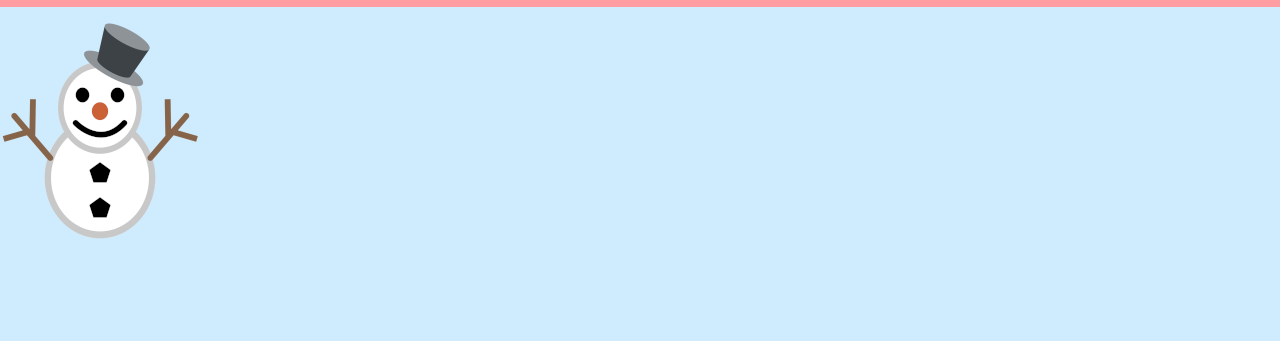
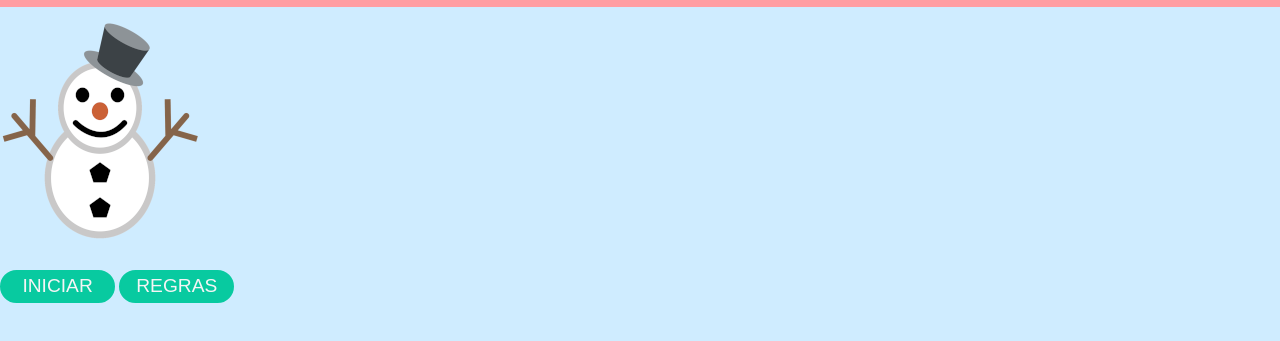
Before and after one commit to caiquebrenneck/segundochallange-alura, a plain HTML site: page index.html in a window 1280 px wide. Shown: the part 83-424 px from the top of the page. Drawn offline with Linux system fonts and the light colour scheme.

Commit message:
atualizacao

```diff
--- a/css/head.css
+++ b/css/head.css
@@ -51,3 +51,19 @@ header{
 body{
     background-color: #CFECFF;
 }
+
+button {
+    width: 6em;
+    height:1.7em;
+    font-size:120%;
+    transition-duration: 0.5s;
+    background-color: rgb(8, 202, 160);
+    border-radius: 2em;
+    border: 2px solid rgb(8, 202, 160);
+    color: whitesmoke;
+}
+
+button:hover {
+    background-color: #FF9DA2;
+    border: 0;
+}
--- a/index.html
+++ b/index.html
@@ -28,5 +28,9 @@
     <div class="boneco">
         <img src="imagem/boneco200.png" alt="Contém imagem de boneco de neve">
     </div>
+    <div class="botoes">
+        <button class="botaoiniciar">INICIAR</button>
+        <button class="botaoregras">REGRAS</button>
+    </div>
 </body>
 </html>
```
